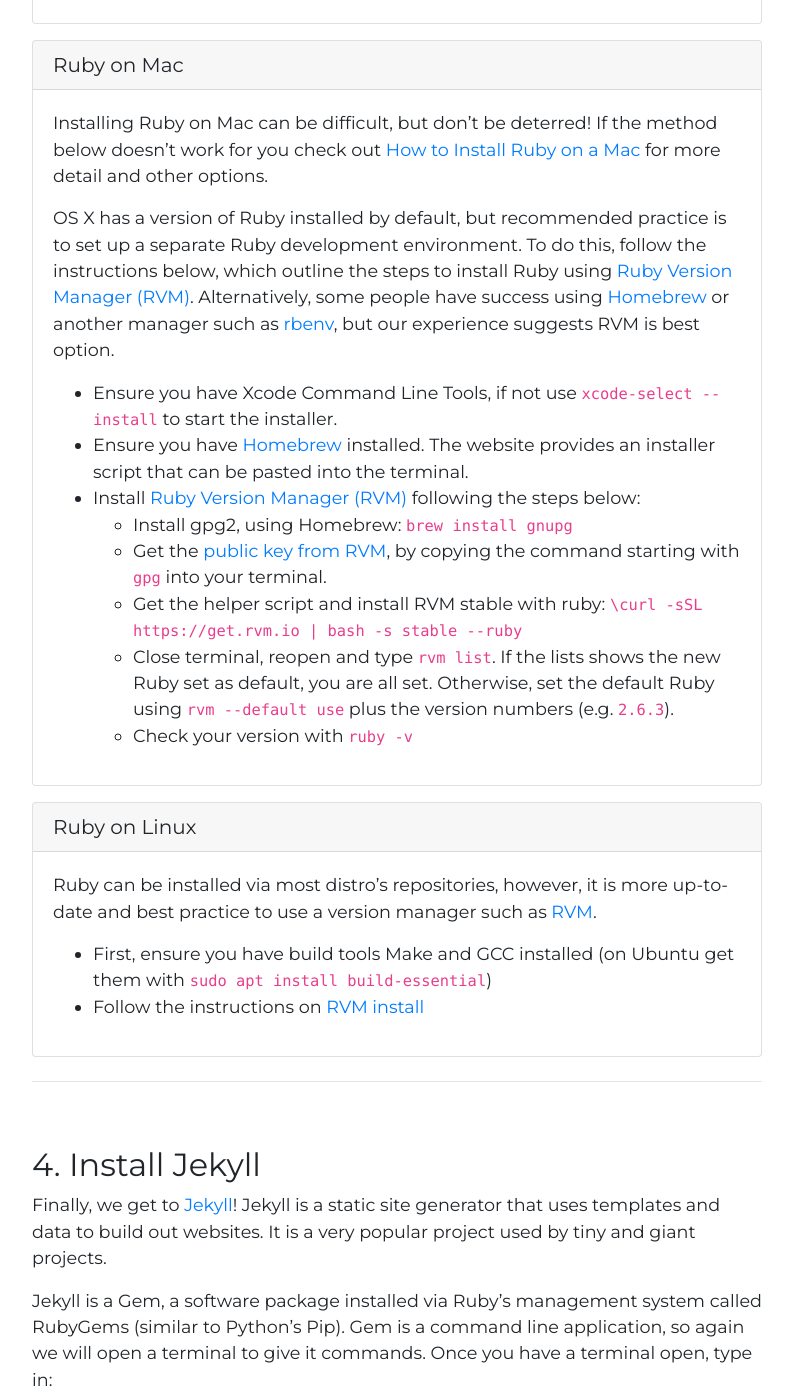
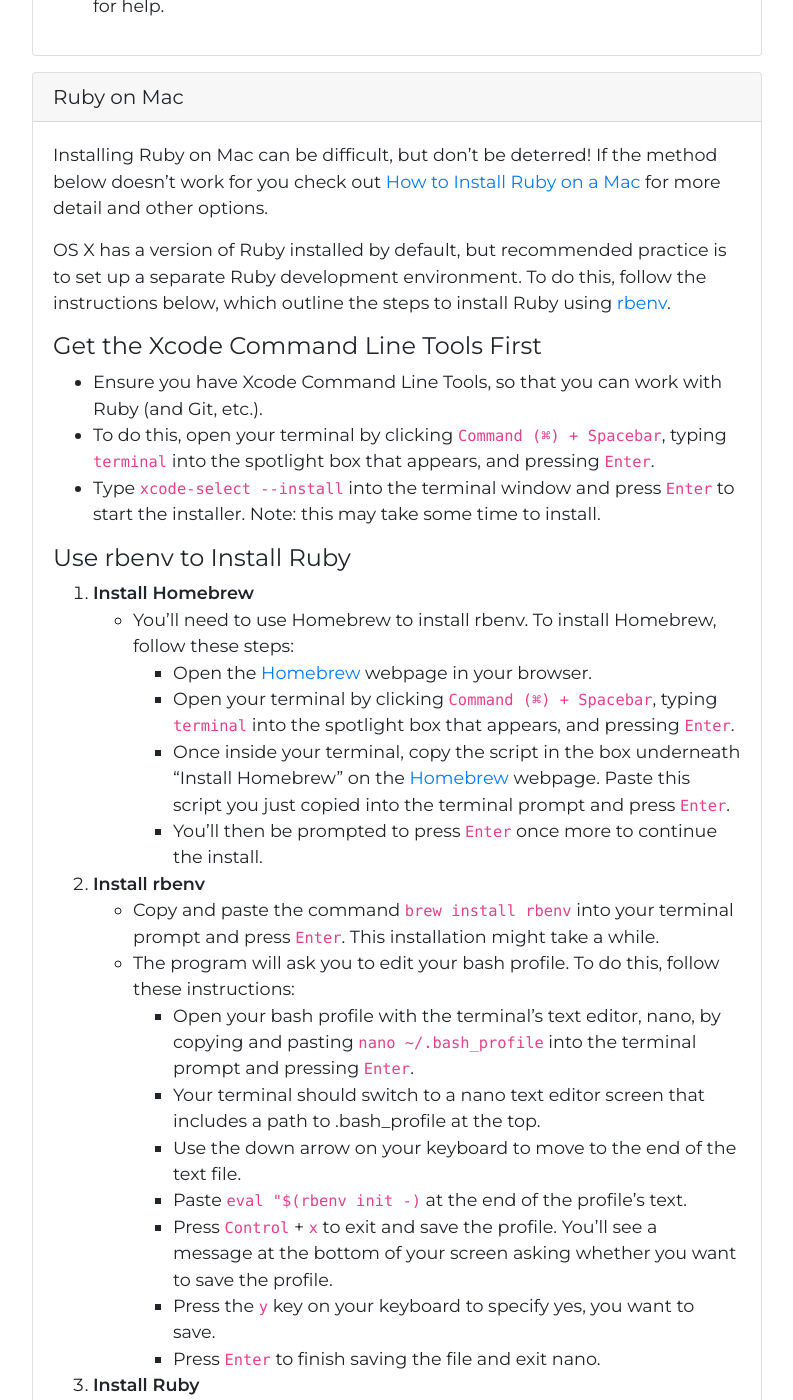
Before and after one commit to CollectionBuilder/collectionbuilder.github.io, a Jekyll site: the page built from _docs/software.md, in a window 1280 px wide and 1400 px high, scrolled down 4571 px. Shown: the whole window, without its empty margins (362-1155 px from the left). Built offline with Jekyll 4.4.1, drawn with Linux system fonts in a browser that asks for light colours; comment, search, counter and statistics services are not loaded; some of the changed text lies outside the part shown.

Commit message:
ruby mac updates

```diff
--- a/_includes/workshop/software.md
+++ b/_includes/workshop/software.md
@@ -102,14 +102,14 @@
 {% capture commit %}
 Your email and user name is recorded with every commit.
 This helps ensure integrity and authenticity of the history.
-Most people keep their email public, however, if you are concerned about privacy, check GitHub's tips to [hide your email](https://help.github.com/articles/about-commit-email-addresses/){:target="_blank"}.
+Most people keep their email public. However, if you are concerned about privacy, check GitHub's tips on how to [hide your email](https://help.github.com/articles/about-commit-email-addresses/){:target="_blank"}.
 {% endcapture %}
 {% include bootstrap/alert.md text=commit color="secondary" %}
 {% endcapture %}
 {% include bootstrap/card.md text=gitconfig header="Configure Git" %}
 
 {% capture gitdesk %}
-If you are new to using Git and GitHub, we'd also recommend you install [GitHub Desktop](https://desktop.github.com/){:target="_blank"} using the default options.
+If you are new to using Git and GitHub, we also recommend you install [GitHub Desktop](https://desktop.github.com/){:target="_blank"} using the default options.
 This will help you visualize and implement some of the git processes that often seem non-intuitive.
 {% endcapture %}
 {% include bootstrap/card.md text=gitdesk header="Install GitHub Desktop" %}
@@ -128,7 +128,9 @@
 Use [RubyInstaller for Windows](https://rubyinstaller.org/){:target="_blank"}.
 
 - First, [download](https://rubyinstaller.org/downloads/){:target="_blank"} the suggested stable version "WITH DEVKIT" (as of this writing, Ruby+Devkit 2.6.X (x64)) and double click to install. Use the install defaults, but make sure "Add Ruby executables to your PATH" is checked. On the final step, ensure the box to start the MSYS2 DevKit is checked.
+
 - Second, the installer will open a terminal window with options to install MSYS2 DevKit components. Choose option 3, "MSYS2 and MINGW development toolchain", or simply press ENTER to install all the necessary dependencies. The installer will proceed through a bunch of steps outputting a bunch of text in the terminal window -- *eventually*, this will conclude and you should see a message with success in it. If the window doesn't close, press Enter again or manually close it. (The installer can be restarted by typing `ridk install` into a command prompt)
+
 - Having trouble? Need more detail? See [How to Install Ruby on Windows](https://lib-static.github.io/howto/howtos/installrubywindows.html){:target="_blank"} for help.
 {% endcapture %}
 {% include bootstrap/card.md text=win-ruby header="Ruby on Windows" %}
@@ -137,25 +139,59 @@
 Installing Ruby on Mac can be difficult, but don't be deterred! If the method below doesn't work for you check out [How to Install Ruby on a Mac](https://lib-static.github.io/howto/howtos/installrubymac.html){:target="_blank"} for more detail and other options.
 
 OS X has a version of Ruby installed by default, but recommended practice is to set up a separate Ruby development environment.
-To do this, follow the instructions below, which outline the steps to install Ruby using [Ruby Version Manager (RVM)](https://rvm.io/){:target="_blank"}.
-Alternatively, some people have success using [Homebrew](https://brew.sh/){:target="_blank"} or another manager such as [rbenv](https://github.com/rbenv/rbenv){:target="_blank"}, but our experience suggests RVM is best option.
+To do this, follow the instructions below, which outline the steps to install Ruby using [rbenv](https://github.com/rbenv/rbenv){:target="_blank"}.
 
-- Ensure you have Xcode Command Line Tools, if not use `xcode-select --install` to start the installer.
-- Ensure you have [Homebrew](https://brew.sh/){:target="_blank"} installed. The website provides an installer script that can be pasted into the terminal.
-- Install [Ruby Version Manager (RVM)](https://rvm.io/){:target="_blank"} following the steps below:
-    - Install gpg2, using Homebrew: `brew install gnupg`
-    - Get the [public key from RVM](https://rvm.io/rvm/install){:target="_blank"}, by copying the command starting with `gpg` into your terminal.
-    - Get the helper script and install RVM stable with ruby: `\curl -sSL https://get.rvm.io | bash -s stable --ruby`
-    - Close terminal, reopen and type `rvm list`. If the lists shows the new Ruby set as default, you are all set. Otherwise, set the default Ruby using `rvm --default use` plus the version numbers (e.g. `2.6.3`).
-    - Check your version with `ruby -v`
+#### Get the Xcode Command Line Tools First
+
+- Ensure you have Xcode Command Line Tools, so that you can work with Ruby (and Git, etc.).
+- To do this, open your terminal by clicking `Command (⌘) + Spacebar`, typing `terminal` into the spotlight box that appears, and pressing `Enter`.
+- Type `xcode-select --install` into the terminal window and press `Enter` to start the installer. Note: this may take some time to install.
+
+#### Use rbenv to Install Ruby
+
+1. **Install Homebrew**
+    - You'll need to use Homebrew to install rbenv. To install Homebrew, follow these steps:
+        - Open the [Homebrew](https://brew.sh/){:target="_blank"} webpage in your browser.
+        - Open your terminal by clicking `Command (⌘) + Spacebar`, typing `terminal` into the spotlight box that appears, and pressing `Enter`.
+        - Once inside your terminal, copy the script in the box underneath "Install Homebrew" on the [Homebrew](https://brew.sh/){:target="_blank"} webpage. Paste this script you just copied into the terminal prompt and press `Enter`.
+        - You'll then be prompted to press `Enter` once more to continue the install.
+
+2. **Install rbenv**
+    - Copy and paste the command `brew install rbenv` into your terminal prompt and press `Enter`. This installation might take a while.
+    - The program will ask you to edit your bash profile. To do this, follow these instructions:
+        - Open your bash profile with the terminal's text editor, nano, by copying and pasting  `nano ~/.bash_profile` into the terminal prompt and pressing `Enter`.
+        - Your terminal should switch to a nano text editor screen that includes a path to .bash_profile at the top.
+        - Use the down arrow on your keyboard to move to the end of the text file.
+        - Paste `eval "$(rbenv init -)` at the end of the profile's text.
+        - Press `Control` + `x` to exit and save the profile. You'll see a message at the bottom of your screen asking whether you want to save the profile.
+        - Press the `y` key on your keyboard to specify yes, you want to save.
+        - Press `Enter` to finish saving the file and exit nano.
+
+3. **Install Ruby**
+    - Back in your terminal, install the latest version of ruby by copy/pasting or writing, `rbenv install 2.7.0` and pressing `Enter`.
+
+    {:.alert .alert-warning .my-3}
+    Note: 2.7.0 is the latest solid version as of this writing; if you are reading this past August 2020, you may need to check the "Stable Releases" section on [the download Ruby page](https://www.ruby-lang.org/en/downloads/){:target="_blank"} and install the latest stable version.
+
+    - Now let's set that version as your global Ruby version by entering `rbenv global 2.7.0` into the terminal prompt and pressing `Enter`.
+    - Finally, we're going to rehash, just to be safe: copy and paste the command `rbenv rehash` into your prompt and pressing `Enter`.
+    - Now let's see if that worked.
+        - Quit your terminal by right clicking (`Control + click`) its icon in your applications menu, and selecting `Quit` from the options that appear.
+        - Then reopen your terminal by clicking `Command (⌘) + Spacebar`, typing `terminal` into the spotlight box that appears, and pressing `Enter`.
+        - Type `ruby -v` into the terminal prompt, and press `Enter`.
+        - If your terminal indicates that you have Ruby 2.7.0 or higher installed, you've done it!
+
+{:.alert .alert-danger}
+If this installation did not work, see our more detailed guide, [How to Install Ruby on a Mac](https://lib-static.github.io/howto/howtos/installrubymac.html){:target="_blank"}, check out the [Jekyll install on mac docs](https://jekyllrb.com/docs/installation/macos/), or try googling any error message or other hinderance you encountered.
 {% endcapture %}
 {% include bootstrap/card.md text=mac-ruby header="Ruby on Mac" %}
 
 {% capture ruby-lin %}
 Ruby can be installed via most distro's repositories, however, it is more up-to-date and best practice to use a version manager such as [RVM](http://rvm.io/){:target="_blank"}.
 
-- First, ensure you have build tools Make and GCC installed (on Ubuntu get them with `sudo apt install build-essential`)
-- Follow the instructions on [RVM install](https://rvm.io/rvm/install){:target="_blank"}
+- First, ensure you have build tools Make and GCC installed (on Ubuntu get them with `sudo apt install build-essential`).
+- Follow the instructions on [RVM install](https://rvm.io/rvm/install){:target="_blank"}.
+- For more information and other methods, see [How to Install Ruby on Linux](https://lib-static.github.io/howto/howtos/installrubylinux.html){:target="_blank"}.
 {% endcapture %}
 {% include bootstrap/card.md text=ruby-lin header="Ruby on Linux" %}
 
@@ -174,6 +210,6 @@
 
 `gem install jekyll bundler`
 
-{% include bootstrap/alert.md text="This will take awhile as Gem installs all the dependencies and builds extensions (on Windows it may appear as if nothing is happening, but be patient!)." color="warning" %}
+{% include bootstrap/alert.md text="This will take awhile as the Gem installs all the dependencies and builds extensions (on Windows it may appear as if nothing is happening, but be patient!)." color="warning" %}
 
 Your dev environment is ready! Give yourself a hand!
```
